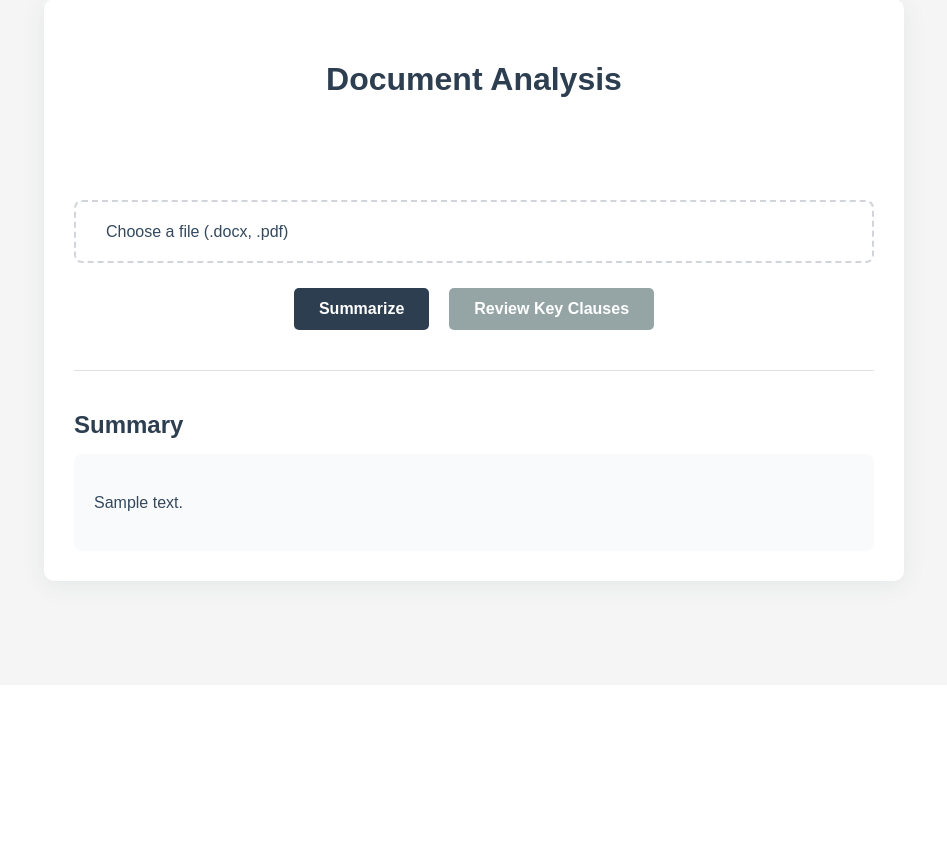
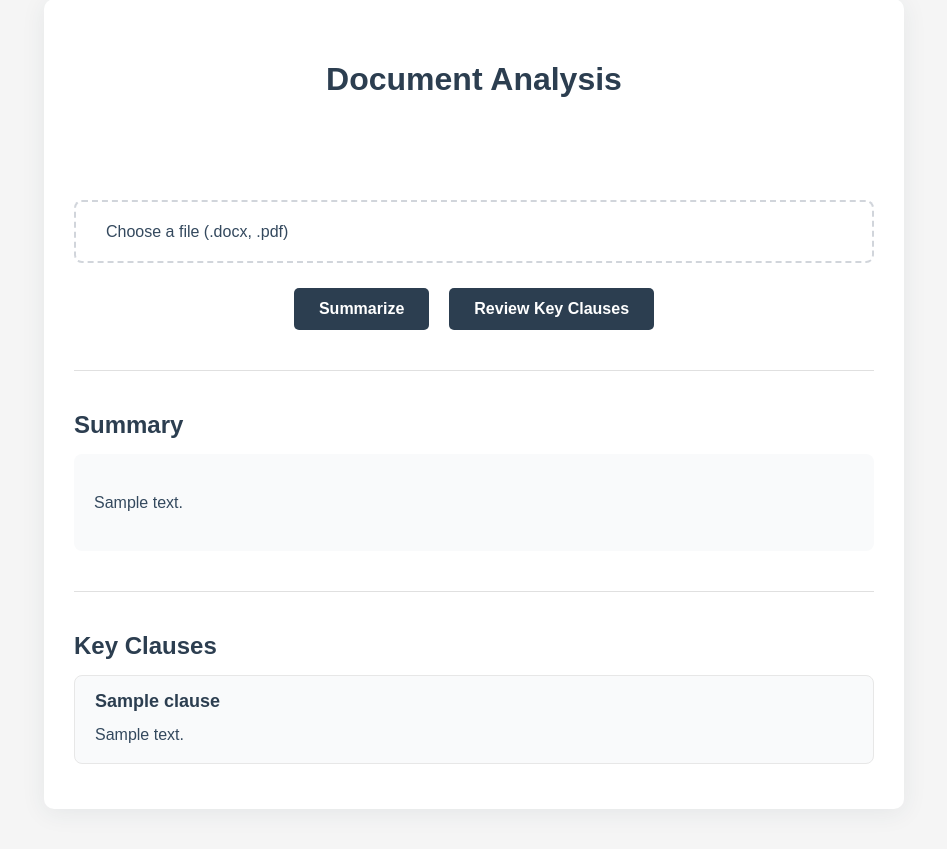
Before and after one commit to brpuneet898/1verdict-ai-prototype, a Flask app: template templates/dashboard.html in a window 1280 px wide. Shown: the part 115-964 px from the top of the page, without its empty margins (166-1113 px from the left). Before the commit the page ends 712 px from the top, so only its background shows below. Run offline with Flask 3, Linux system fonts and the light colour scheme; the template is opened without the code that fills it: most values are stand-ins (such as "Sample title", 1, 10 or a date in 2020); parts of the project's set-up code (start-up, migrations or seed data) failed here and were passed over.

Commit message:
Added Review key clauses

```diff
--- a/routes.py
+++ b/routes.py
@@ -3,7 +3,7 @@ from flask import Blueprint, render_template, request, redirect, url_for, flash,
 from werkzeug.security import generate_password_hash, check_password_hash
 from werkzeug.utils import secure_filename
 from models import User, db
-from logics import summarize_text
+from logics import summarize_text, review_key_clauses
 
 main = Blueprint('main', __name__)
 
@@ -62,43 +62,43 @@ def dashboard():
         flash('Please log in to access the dashboard.', 'warning')
         return redirect(url_for('main.login'))
     summary = None
+    clauses = None # Initialize clauses variable
     if request.method == 'POST':
-        if 'file' not in request.files:
-            flash('No file part', 'danger')
-            return redirect(request.url)
-        file = request.files['file']
-
-        if file.filename == '':
-            flash('No selected file', 'danger')
+        if 'file' not in request.files or not request.files['file'].filename:
+            flash('No file selected', 'danger')
             return redirect(request.url)
 
+        file = request.files['file']
+        action = request.form.get('action')
+
         if file and allowed_file(file.filename):
-            filename = secure_filename(file.filename)
-            filepath = os.path.join(current_app.config['UPLOAD_FOLDER'], filename)
-            file.save(filepath)
+            try:
+                filename = secure_filename(file.filename)
+                filepath = os.path.join(current_app.config['UPLOAD_FOLDER'], filename)
+                file.save(filepath)
 
-            try:
                 llm = current_app.llm
-                # Generate the summary
-                summary_result = summarize_text(filepath, llm)
 
-                # --- THIS IS THE FIX ---
-                # Check if the generated summary is actually valid before showing success
-                if summary_result and summary_result.strip():
+                # --- NEW: ROUTING LOGIC FOR ACTIONS ---
+                if action == 'summarize':
+                    summary = summarize_text(filepath, llm)
                     flash('Summary generated successfully!', 'success')
-                    summary = summary_result # Assign the valid summary to be displayed
-                else:
-                    flash('The model returned an empty summary. Please try again with a different file.', 'warning')
+
+                elif action == 'review':
+                    clauses = review_key_clauses(filepath, llm)
+                    flash('Key clauses reviewed successfully!', 'success')
+
+                if os.path.exists(filepath):
+                    os.remove(filepath)
 
             except Exception as e:
                 flash(f'An error occurred: {e}', 'danger')
-                print(f"Error during summarization: {e}")
+                print(f"Error during processing: {e}")
         else:
             flash('Invalid file type. Please upload a .pdf or .docx file.', 'danger')
 
-    # This single return handles all cases: loading the page for the first time,
-    # and re-loading the page after a summary is generated.
-    return render_template('dashboard.html', user_name=session.get('user_name'), summary=summary)
+    return render_template('dashboard.html', user_name=session.get('user_name'), summary=summary, clauses=clauses)
+
 
 
 @main.route('/logout')
--- a/static/style.css
+++ b/static/style.css
@@ -294,3 +294,25 @@ h1 {
   color: #34495e;
   border: 1.5px solid #b0bec5;
 }
+
+.clause-item {
+    background-color: #f9fafb;
+    border: 1px solid #e7e7e7;
+    padding: 15px 20px;
+    border-radius: 8px;
+    margin-bottom: 15px;
+}
+
+.clause-item h3 {
+    margin-top: 0;
+    margin-bottom: 10px;
+    color: #2c3e50;
+    font-size: 18px;
+}
+
+.clause-item p {
+    margin: 0;
+    line-height: 1.6;
+    color: #34495e;
+    white-space: pre-wrap; /* Preserves line breaks in the clause text */
+}
--- a/templates/dashboard.html
+++ b/templates/dashboard.html
@@ -45,7 +45,7 @@
 
             <div class="action-buttons">
                 <button type="submit" name="action" value="summarize" class="btn-action">Summarize</button>
-                <button type="submit" name="action" value="review" class="btn-action btn-disabled" disabled>Review Key Clauses</button>
+                <button type="submit" name="action" value="review" class="btn-action">Review Key Clauses</button>
             </div>
         </form>
 
@@ -55,6 +55,22 @@
             <div class="result-content">
                 <p>{{ summary }}</p>
             </div>
+        </div>
+        {% endif %}
+
+        {% if clauses %}
+        <div class="results-area">
+            <h2>Key Clauses</h2>
+            {% for clause in clauses %}
+            <div class="clause-item">
+                <h3>{{ clause.title }}</h3>
+                <p>{{ clause.text }}</p>
+            </div>
+            {% else %}
+            <div class="result-content">
+                <p>No specific clauses were identified in the document.</p>
+            </div>
+            {% endfor %}
         </div>
         {% endif %}
     </div>
@@ -90,7 +106,7 @@
                     message.classList.add('fade-out');
                     // Remove the element from the DOM after the transition ends
                     message.addEventListener('transitionend', () => message.remove());
-                }, 2000); // Message disappears after 4 seconds
+                }, 2500); // Message disappears after 2.5 seconds
             });
         });
     </script>
```
Also changed, not shown: logics.py (+73 -6 lines).
